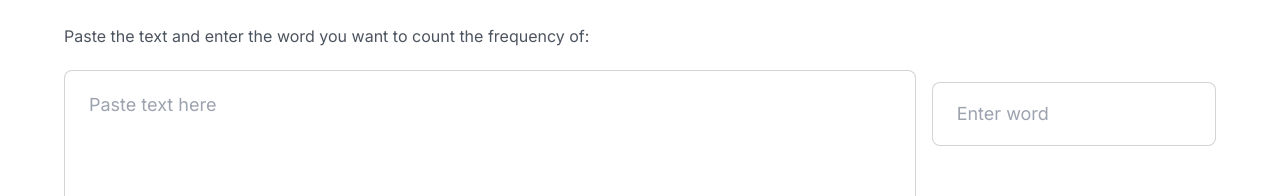
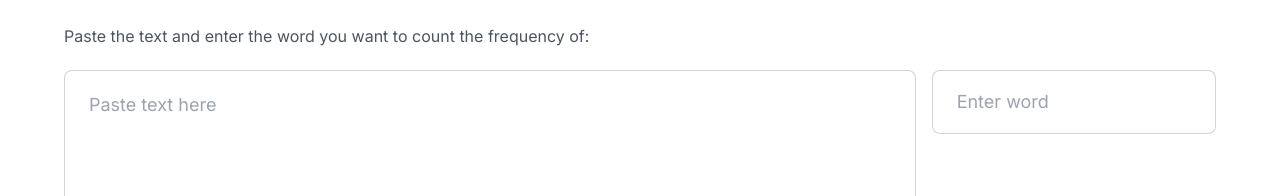
Before and after one commit to waelnassaf/tools-for-noobs, a Next.js app: page /tools/text/word-frequency-counter in a window 1280 px wide. Shown: the part 520-716 px from the top of the page. Built offline with nearby package versions, Linux system fonts and the light colour scheme.

Commit message:
Fix input style

```diff
--- a/app/tools/text/word-frequency-counter/page.tsx
+++ b/app/tools/text/word-frequency-counter/page.tsx
@@ -65,7 +65,8 @@
                         ref={textarea}
                     ></textarea>
                     <input
-                        className="input input-bordered input-lg w-full md:w-1/4 mt-3"
+                        className="input input-bordered input-lg w-full
+                        md:w-1/4 mt-3 lg:m-0"
                         placeholder="Enter word"
                         ref={targetWordInput}
                     />
```
